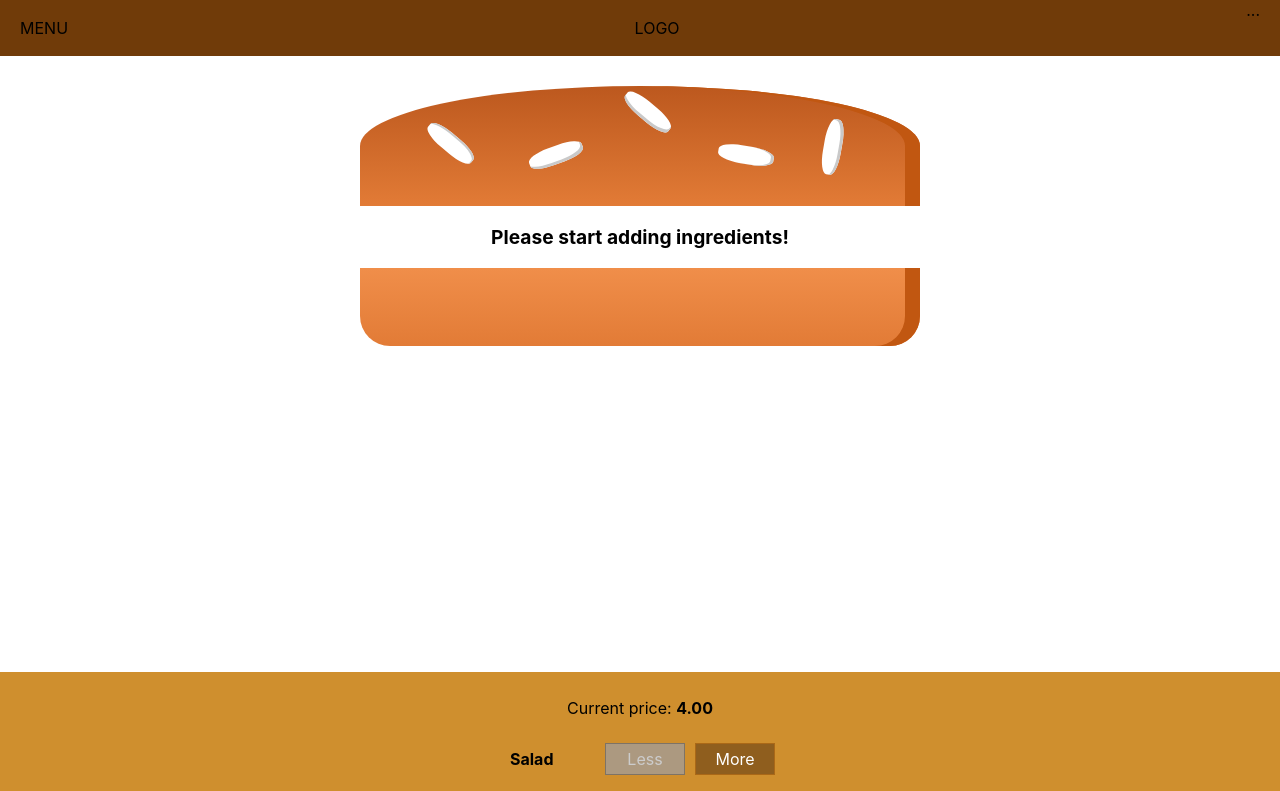
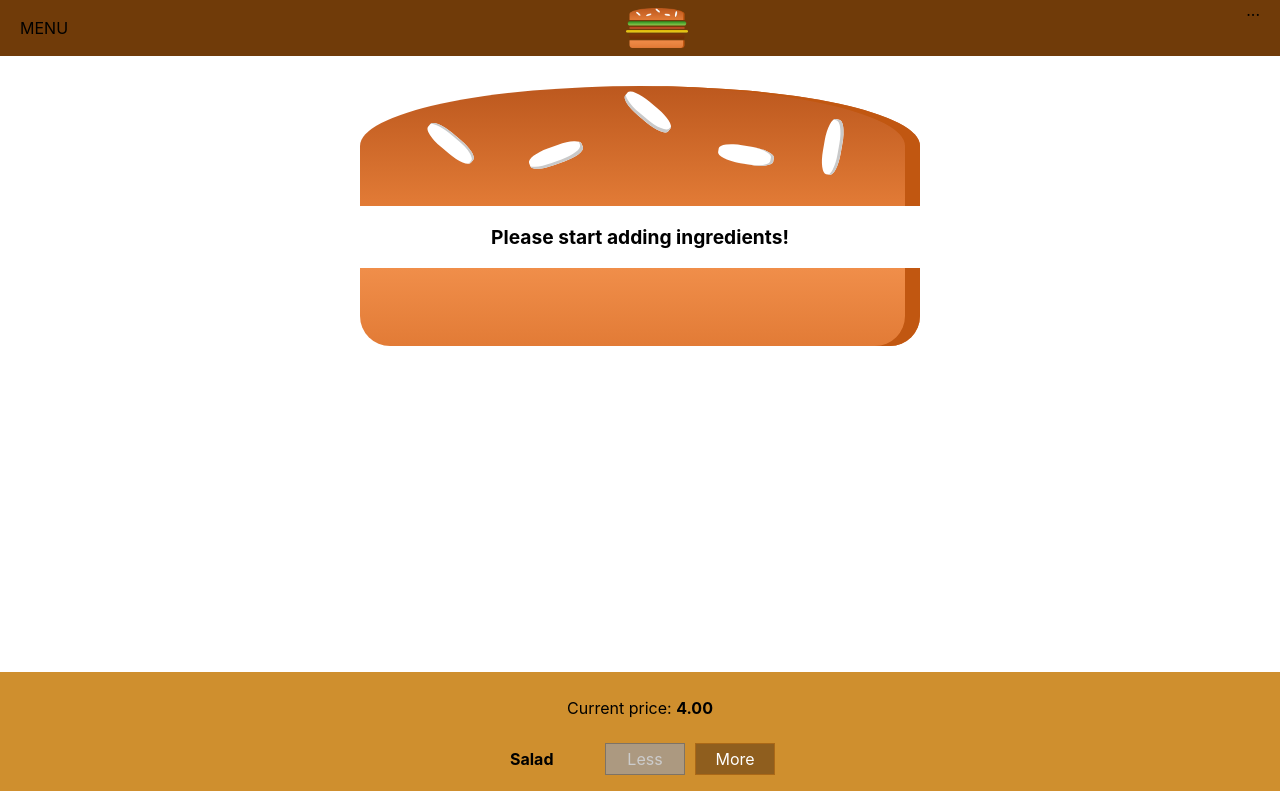
Before and after one commit to aronbergman/burger-builder, a React (Create React App) app: page / in a window 1280 px wide. Shown: the top 791 px of the page. Built offline with nearby package versions, Linux system fonts and the light colour scheme.

Commit message:
Using a Logo in our Application

```diff
--- /dev/null
+++ b/src/components/Logo/Logo.jsx
@@ -0,0 +1,11 @@
+import React from 'react'
+import burgerLogo from '../../assets/images/burger-logo.png'
+import classes from './Logo.module.scss'
+
+const logo = props => (
+    <div className={classes.Logo}>
+        <img src={burgerLogo} alt="Burger logo"/>
+    </div>
+);
+
+export default logo;
--- /dev/null
+++ b/src/components/Logo/Logo.module.scss
@@ -0,0 +1,10 @@
+.Logo {
+  background-color: transparent;
+  padding: 8px;
+  height: 100%;
+  box-sizing: border-box;
+}
+
+.Logo img {
+  height: 100%;
+}
--- a/src/components/Navigation/Toolbar/Toolbar.jsx
+++ b/src/components/Navigation/Toolbar/Toolbar.jsx
@@ -1,10 +1,11 @@
 import React from 'react'
 import classes from './Toolbar.module.scss'
+import Logo from "../../Logo/Logo";
 
 const toolbar = props => (
     <header className={classes.Toolbar}>
         <div>MENU</div>
-        <div>LOGO</div>
+        <Logo/>
         <nav>
             ...
         </nav>
```
Also changed, not shown: src/assets/images/burger-logo.png (added).
